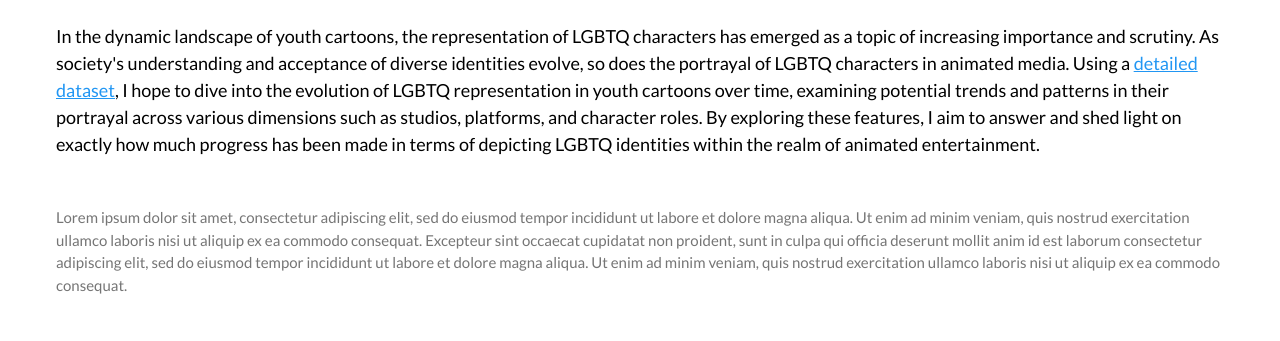
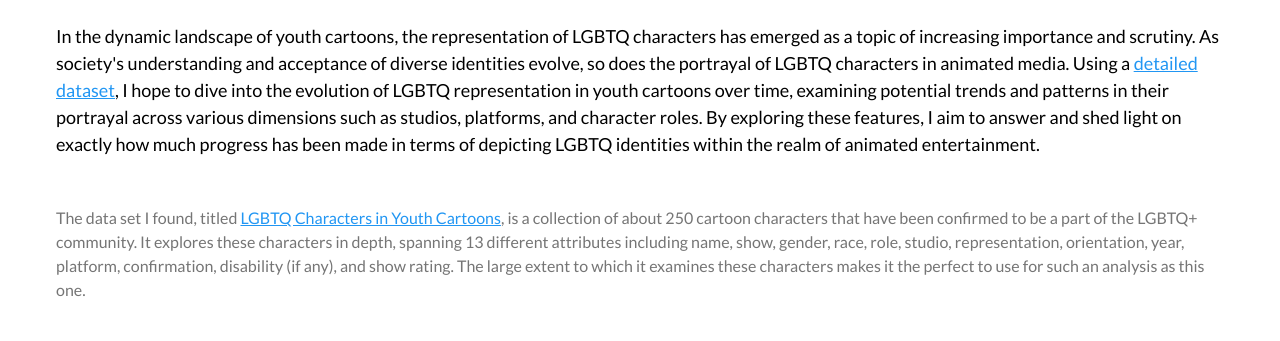
Before and after one commit to brynnam/disneymovieanalysis, a plain HTML site: page index.html in a window 1280 px wide. Shown: the part 584-925 px from the top of the page. Drawn offline with nearby package versions, Linux system fonts and the light colour scheme.

Commit message:
finish intro section

```diff
--- a/index.html
+++ b/index.html
@@ -92,9 +92,12 @@ body,h1,h2,h3,h4,h5,h6 {font-family: "Lato", sans-serif}
           within the realm of animated entertainment.
         </h5>
 
-        <p class="w3-text-grey w3-margin w3-padding-32">Lorem ipsum dolor sit amet, consectetur adipiscing elit, sed do eiusmod tempor incididunt ut labore et dolore magna aliqua. Ut enim ad minim veniam, quis nostrud exercitation ullamco laboris nisi ut aliquip ex ea commodo consequat. Excepteur sint
-          occaecat cupidatat non proident, sunt in culpa qui officia deserunt mollit anim id est laborum consectetur adipiscing elit, sed do eiusmod tempor incididunt ut labore et dolore magna aliqua. Ut enim ad minim veniam, quis nostrud exercitation ullamco
-          laboris nisi ut aliquip ex ea commodo consequat.</p>
+        <h6 class="w3-text-grey w3-margin w3-padding-32">The data set I found, titled
+          <a href="https://www.kaggle.com/datasets/braddcarey/trans-characters-in-youth-cartoons" style="color:#2196F3;">LGBTQ Characters in Youth Cartoons</a>,
+          is a collection of about 250 cartoon characters that have been confirmed to be a part of the LGBTQ+ community.
+          It explores these characters in depth, spanning 13 different attributes including name, show, gender, race, role,
+          studio, representation, orientation, year, platform, confirmation, disability (if any), and show rating. The large
+          extent to which it examines these characters makes it the perfect to use for such an analysis as this one.</h6>
       </div>
 
       <div class="center">
```
